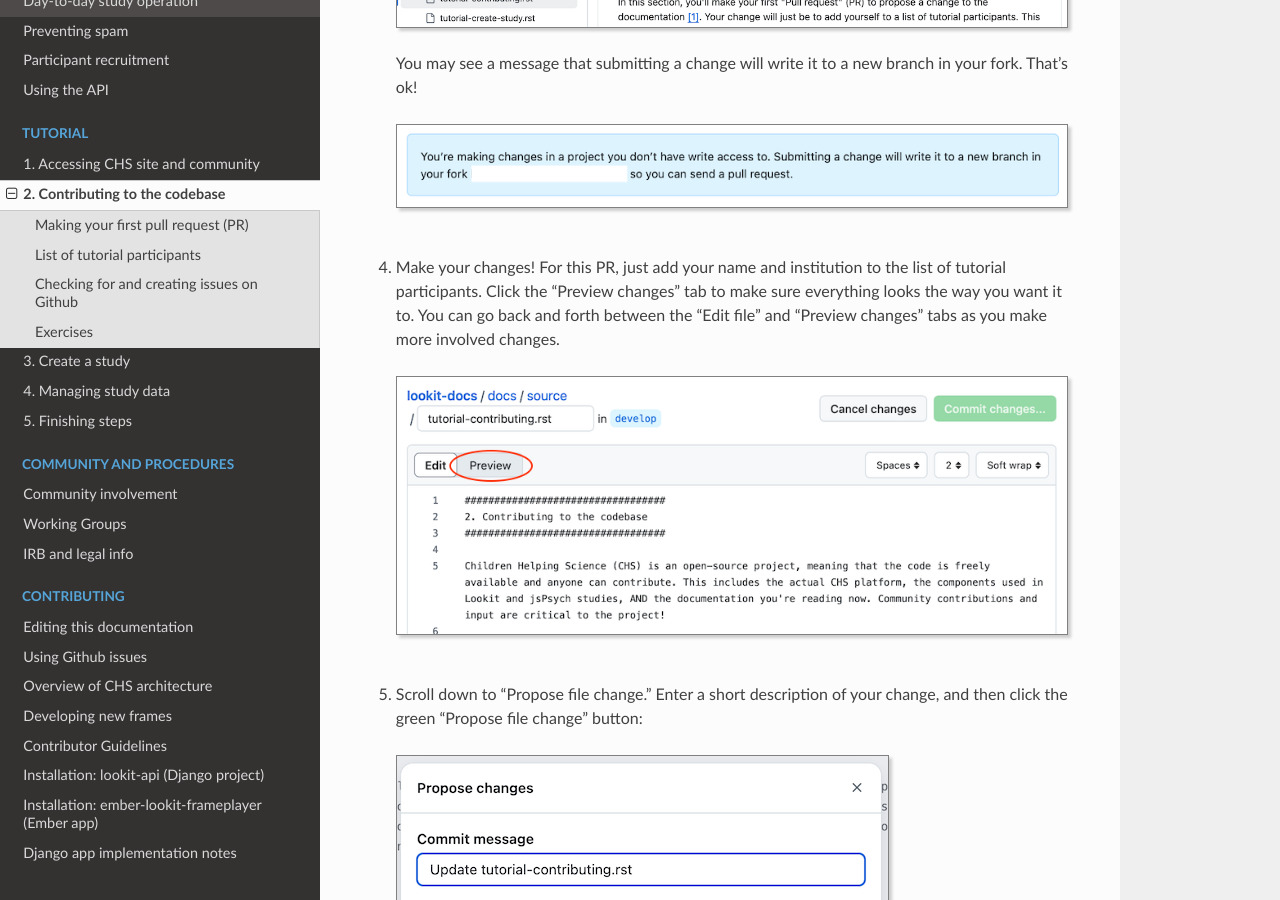
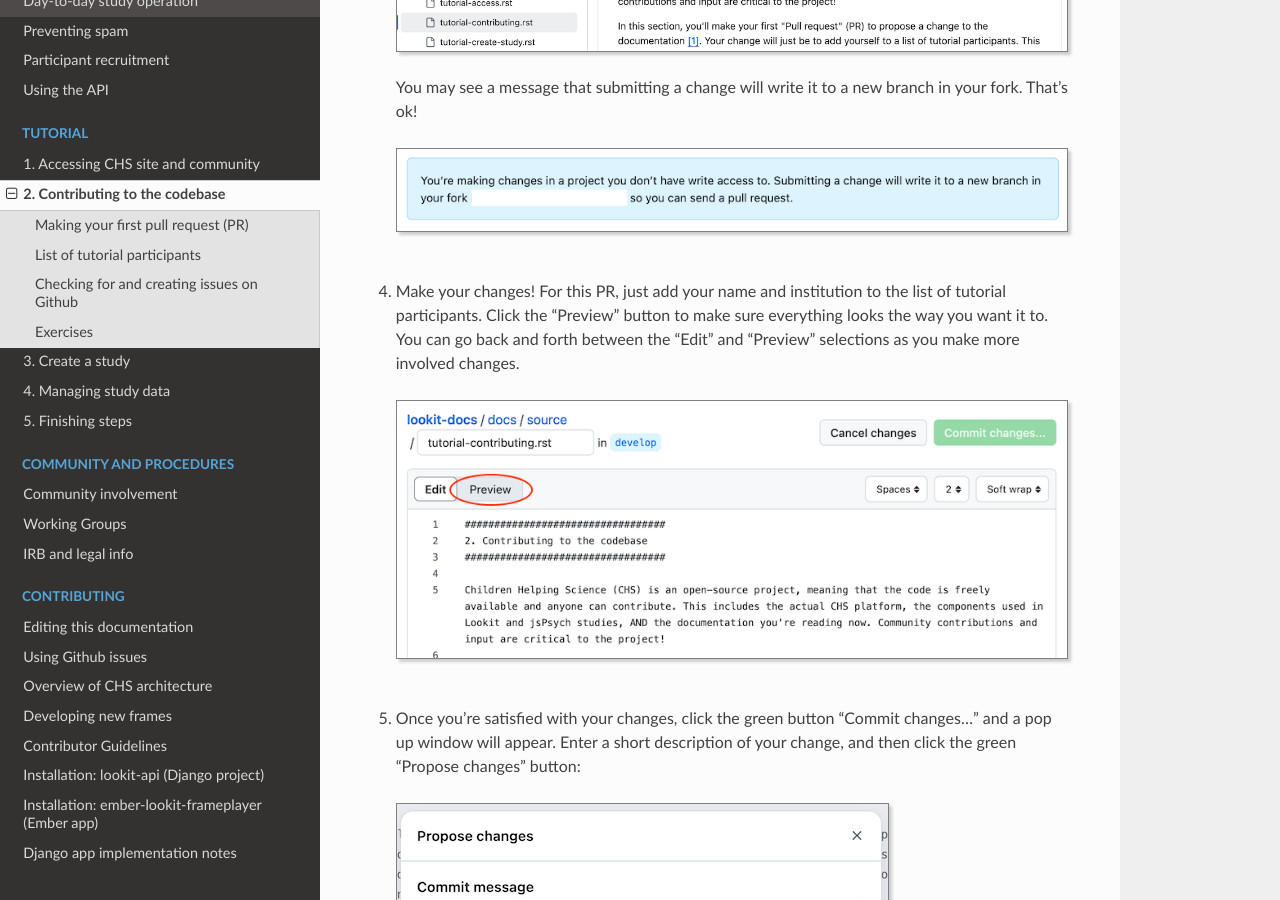
Before and after one commit to lookit/lookit-docs, a Sphinx documentation site: the page built from docs/source/tutorial-contributing.rst, in a window 1280 px wide and 900 px high, scrolled down 2119 px. Built offline with Sphinx 7.4.7 and the Read the Docs theme 3.1.0, drawn with Linux system fonts in a browser that asks for light colours; some of the changed text lies outside the part shown.

Commit message:
Update PR tutorial copy

```diff
--- a/docs/source/tutorial-contributing.rst
+++ b/docs/source/tutorial-contributing.rst
@@ -14,7 +14,7 @@ Making your first pull request (PR)
 ------------------------------------
 All of the code that makes CHS run is stored on GitHub, which makes it easy to keep track of changes over time and merge changes from many collaborators. There are several code repositories or "repos" that house different pieces of the project. Here we are going to walk through making a change to the documentation repo, `lookit-docs <https://github.com/lookit/lookit-docs>`_. Making a "pull request" or PR is a way to ask that your edits be incorporated into the main codebase. It's actually not too hard, and it's a great way to contribute!
 
-Don't worry about making a mistake and somehow messing up the documentation - you can't directly edit the "official" version of the files! There is always a review process before your changes are merged in.
+Don't worry about making a mistake and somehow messing up the documentation - you can't directly edit the "official" version of the files! There is always a review process before your changes are merged in. For further instructions on how to create PRs, please see the `GitHub documentation <https://docs.github.com/en/pull-requests/collaborating-with-pull-requests/proposing-changes-to-your-work-with-pull-requests/creating-a-pull-request-from-a-fork>`_.
 
 1. In a separate tab, go to https://github.com/lookit/lookit-docs and click "Fork" in the top right corner. You'll need to make an account on GitHub if you don't have one already. You only need to do this once - for future changes you can skip this step.
 
@@ -36,12 +36,12 @@ Don't worry about making a mistake and somehow messing up the documentation - yo
    .. image:: _static/img/tutorial/new_branch_message.png
       :alt: New branch message on GitHub
 
-4. Make your changes! For this PR, just add your name and institution to the list of tutorial participants. Click the "Preview changes" tab to make sure everything looks the way you want it to. You can go back and forth between the "Edit file" and "Preview changes" tabs as you make more involved changes.
+4. Make your changes! For this PR, just add your name and institution to the list of tutorial participants. Click the "Preview" button to make sure everything looks the way you want it to. You can go back and forth between the "Edit" and "Preview" selections as you make more involved changes.
 
    .. image:: _static/img/tutorial/preview_tab.png
       :alt: Preview changes and edit file tabs on GitHub
 
-5. Scroll down to "Propose file change." Enter a short description of your change, and then click the green "Propose file change" button:
+5. Once you're satisfied with your changes, click the green button "Commit changes..." and a pop up window will appear.  Enter a short description of your change, and then click the green "Propose changes" button:
 
    .. image:: _static/img/tutorial/propose_file_change.png
       :alt: Propose file change section on GitHub
```
